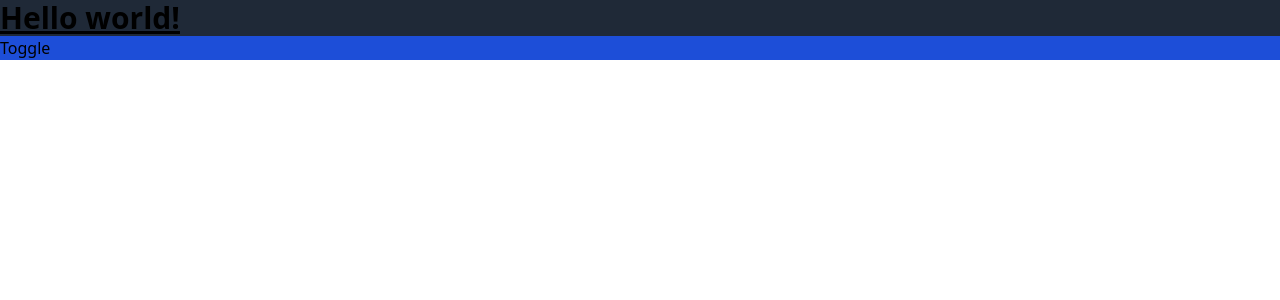
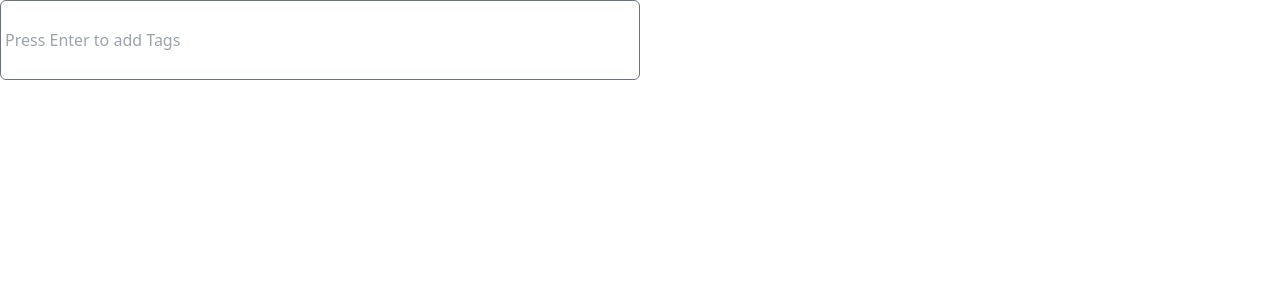
Before and after one commit to SaeromB/wanted_pre_onboarding, a React (Create React App) app in the folder custom-component/: page / in a window 1280 px wide. Shown: the top 300 px of the page. Built offline with nearby package versions, Linux system fonts and the light colour scheme.

Commit message:
Tag component 추가

```diff
--- a/custom-component/src/App.js
+++ b/custom-component/src/App.js
@@ -1,10 +1,9 @@
-import Toggle from './component/Toggle';
+import Tag from './component/Tag';
 
 function App() {
   return (
     <>
-      <div className="bg-gray-800 text-3xl font-bold underline">Hello world!</div>
-      <Toggle />
+      <Tag />
     </>
   );
 }
--- /dev/null
+++ b/custom-component/src/component/Tag.jsx
@@ -0,0 +1,56 @@
+import React, { useState } from 'react';
+
+const Tag = () => {
+  const [tags, setTags] = useState([]);
+  const [text, setText] = useState('');
+
+  const addTag = (tag) => {
+    if (tag !== '') {
+      setTags([...tags, tag]);
+    }
+  };
+
+  const handleTagInputSubmit = (e) => {
+    if (window.event.key === 'Enter') {
+      addTag(e.target.value);
+      setText('');
+    }
+  };
+
+  const deleteTag = (index) => {
+    const tagDupulicate = tags.concat();
+    tagDupulicate.splice(index, 1);
+    setTags([...tagDupulicate]);
+  };
+
+  const handleTagDelete = (index) => () => {
+    deleteTag(index);
+  };
+
+  const changeText = (text) => setText(text);
+
+  const handleTagInputChange = (e) => {
+    changeText(e.target.value);
+  };
+
+  return (
+    <div className="flex items-center justify-start h-20 w-6/12 border border-gray-500 rounded-md p-1">
+      {tags.map((tag, index) => (
+        <div
+          className="flex items-center justify-start p-3 bg-violet-500 m-2 rounded-md"
+          key={index}>
+          <div className="text-white text-base">{tag}</div>
+          <img onClick={handleTagDelete(index)} className="w-5 ml-3" src="./close-button.png"></img>
+        </div>
+      ))}
+      <input
+        className="border-0"
+        value={text}
+        onChange={handleTagInputChange}
+        placeholder="Press Enter to add Tags"
+        onKeyPress={handleTagInputSubmit}></input>
+    </div>
+  );
+};
+
+export default Tag;
```
Also changed, not shown: custom-component/public/close-button.png (added).
